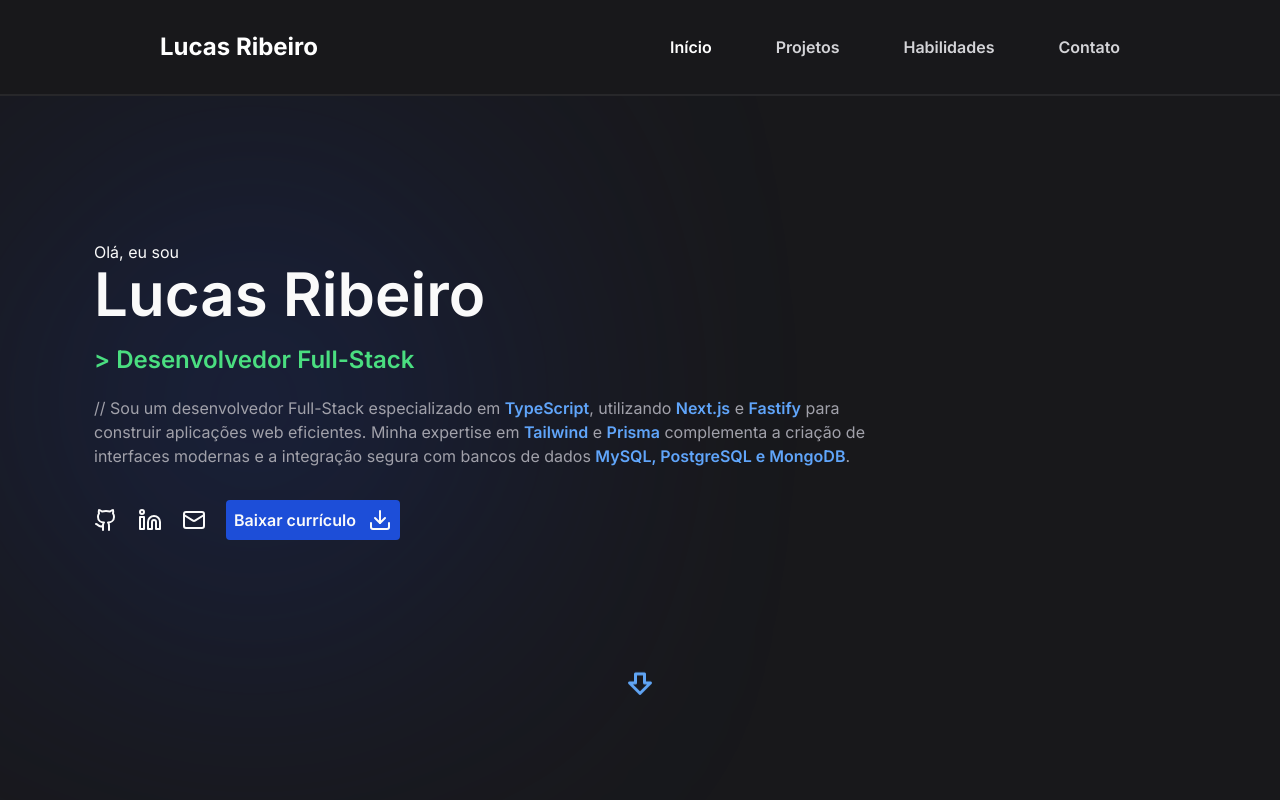
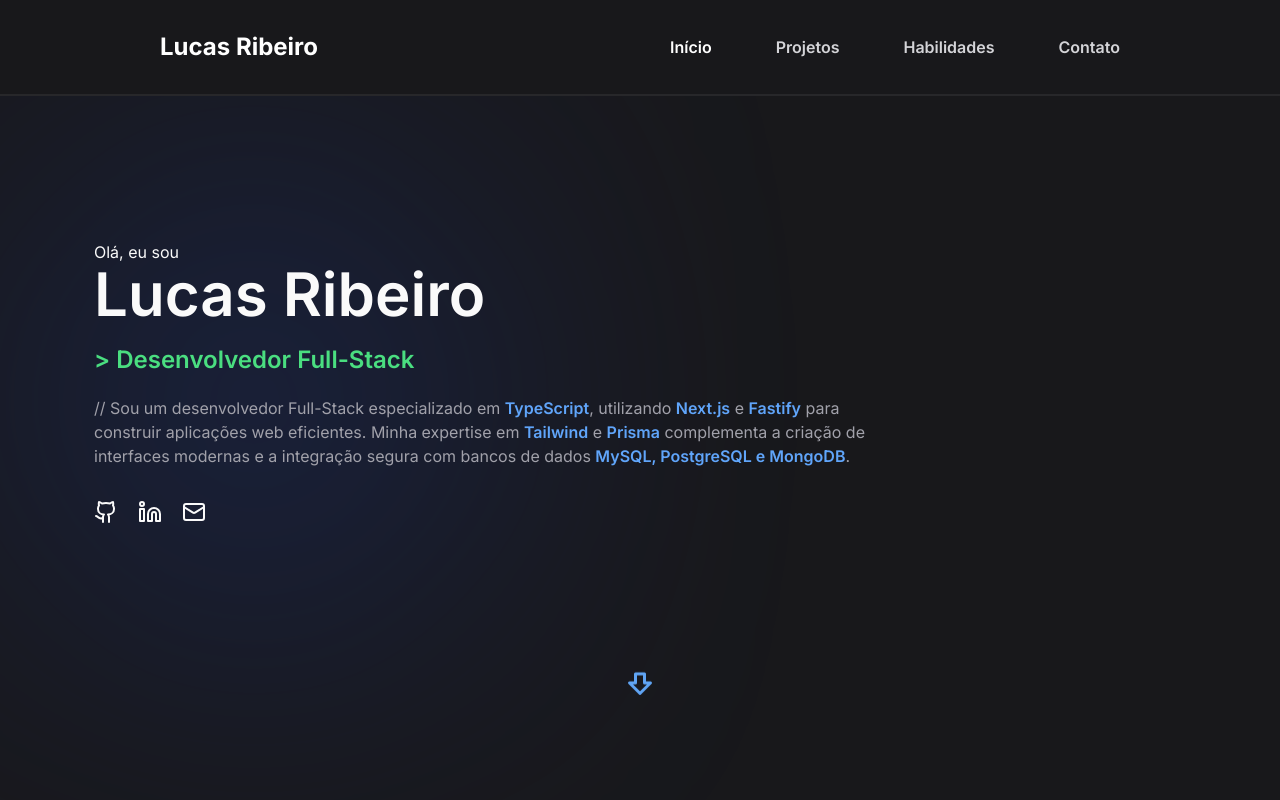
Before and after one commit to lucasadsr/portifolio, a Next.js app: page / in a window 1280 px wide. Shown: the top 800 px of the page. Built offline with nearby package versions, Linux system fonts and the light colour scheme.

Commit message:
chore: remove button to download cv

```diff
--- a/src/components/Hero/index.tsx
+++ b/src/components/Hero/index.tsx
@@ -57,11 +57,11 @@ export function Hero() {
           <Mail />
         </a>
 
-        <a href="../../../../public/resume.pdf" download>
+        {/* <a href="../../../../public/resume.pdf" download>
           <button className="bg-blue-700 h-10 p-2 flex gap-3 rounded font-semibold hover:bg-blue-600 transition-all">
             Baixar currículo <Download />{' '}
           </button>
-        </a>
+        </a> */}
       </div>
 
       <a
```
